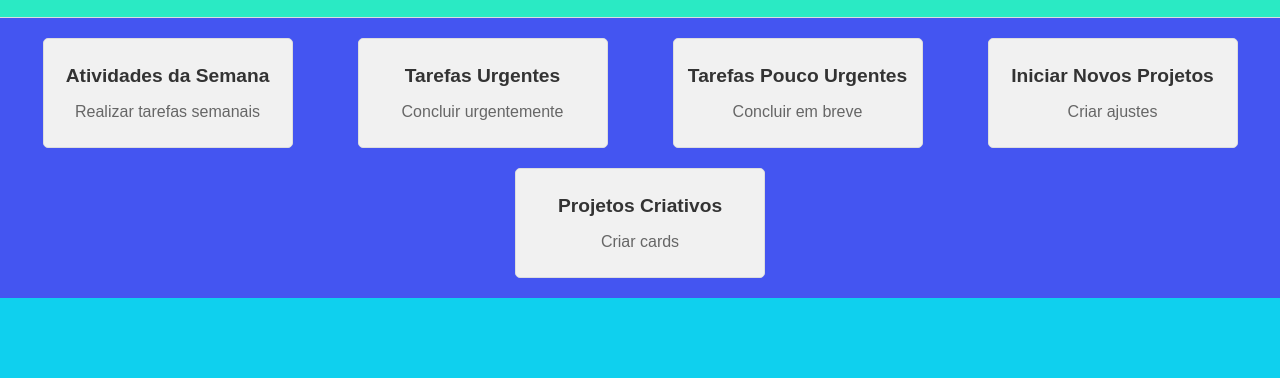
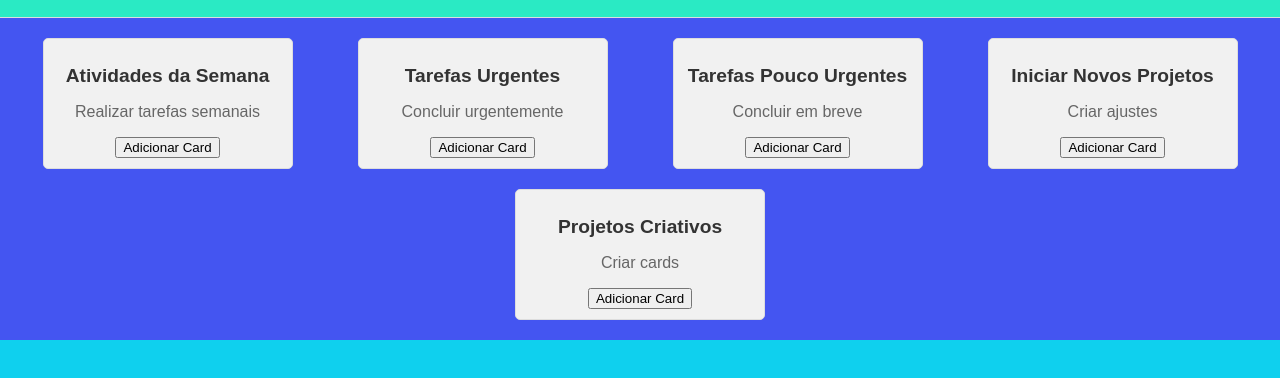
Before and after one commit to beatrizzinkoloouresdarocha/Plataforma-de-Gerenciamento-de-Projetos-, a plain HTML site: page index.html in a window 1280 px wide. Shown: the part 60-438 px from the top of the page. Drawn offline with Linux system fonts and the light colour scheme.

Commit message:
fiz ajustes em meu html pra adicionar cards de atividades pra fazer .

```diff
--- a/index.html
+++ b/index.html
@@ -11,26 +11,52 @@
         <h1>Plataforma de Gerenciamento de Projetos</h1>
     </header>
     <section class="grid-container">
-        <div class="coluna">
+        <div class="coluna" id="semana">
             <h2>Atividades da Semana</h2>
             <p>Realizar tarefas semanais</p>
+            <button onclick="adicionarCard('semana')">Adicionar Card</button>
+            <div class="cards"></div>
         </div>
-        <div class="coluna">
+        <div class="coluna" id="urgentes">
             <h2>Tarefas Urgentes</h2>
             <p>Concluir urgentemente</p>
+            <button onclick="adicionarCard('urgentes')">Adicionar Card</button>
+            <div class="cards"></div>
         </div>
-        <div class="coluna">
+        <div class="coluna" id="pouco-urgentes">
             <h2>Tarefas Pouco Urgentes</h2>
             <p>Concluir em breve</p>
+            <button onclick="adicionarCard('pouco-urgentes')">Adicionar Card</button>
+            <div class="cards"></div>
         </div>
-        <div class="coluna">
+        <div class="coluna" id="novos-projetos">
             <h2>Iniciar Novos Projetos</h2>
             <p>Criar ajustes</p>
+            <button onclick="adicionarCard('novos-projetos')">Adicionar Card</button>
+            <div class="cards"></div>
         </div>
-        <div class="coluna">
+        <div class="coluna" id="criativos">
             <h2>Projetos Criativos</h2>
             <p>Criar cards</p>
+            <button onclick="adicionarCard('criativos')">Adicionar Card</button>
+            <div class="cards"></div>
         </div>
     </section>
+
+    <script>
+        function adicionarCard(colunaId) {
+            // Cria um novo card
+            const card = document.createElement('div');
+            card.className = 'card';
+            card.innerHTML = `
+                <h3>Novo Card</h3>
+                <p>Descrição da tarefa</p>
+            `;
+
+            // Adiciona o card à coluna específica
+            const coluna = document.getElementById(colunaId).querySelector('.cards');
+            coluna.appendChild(card);
+        }
+    </script>
 </body>
 </html>
```
